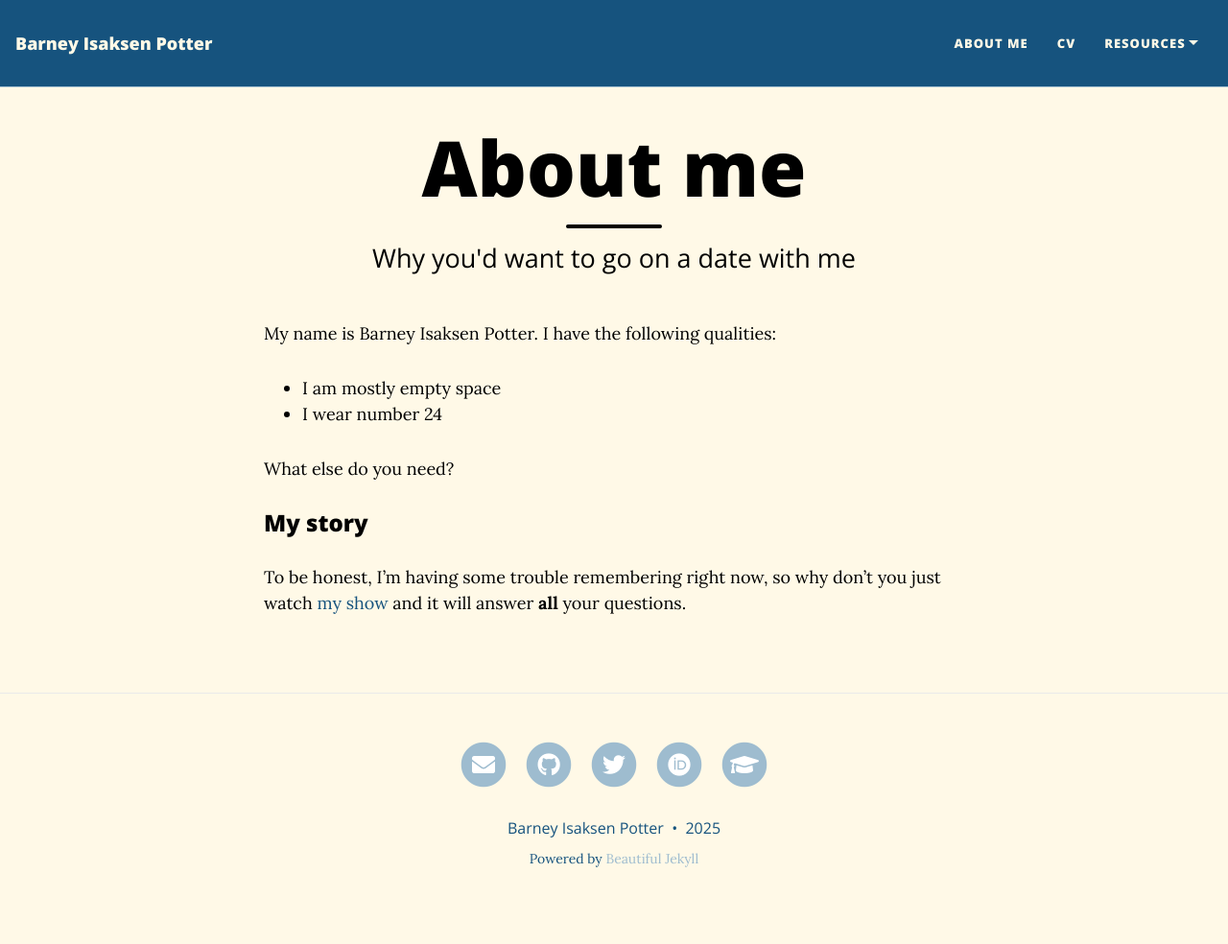
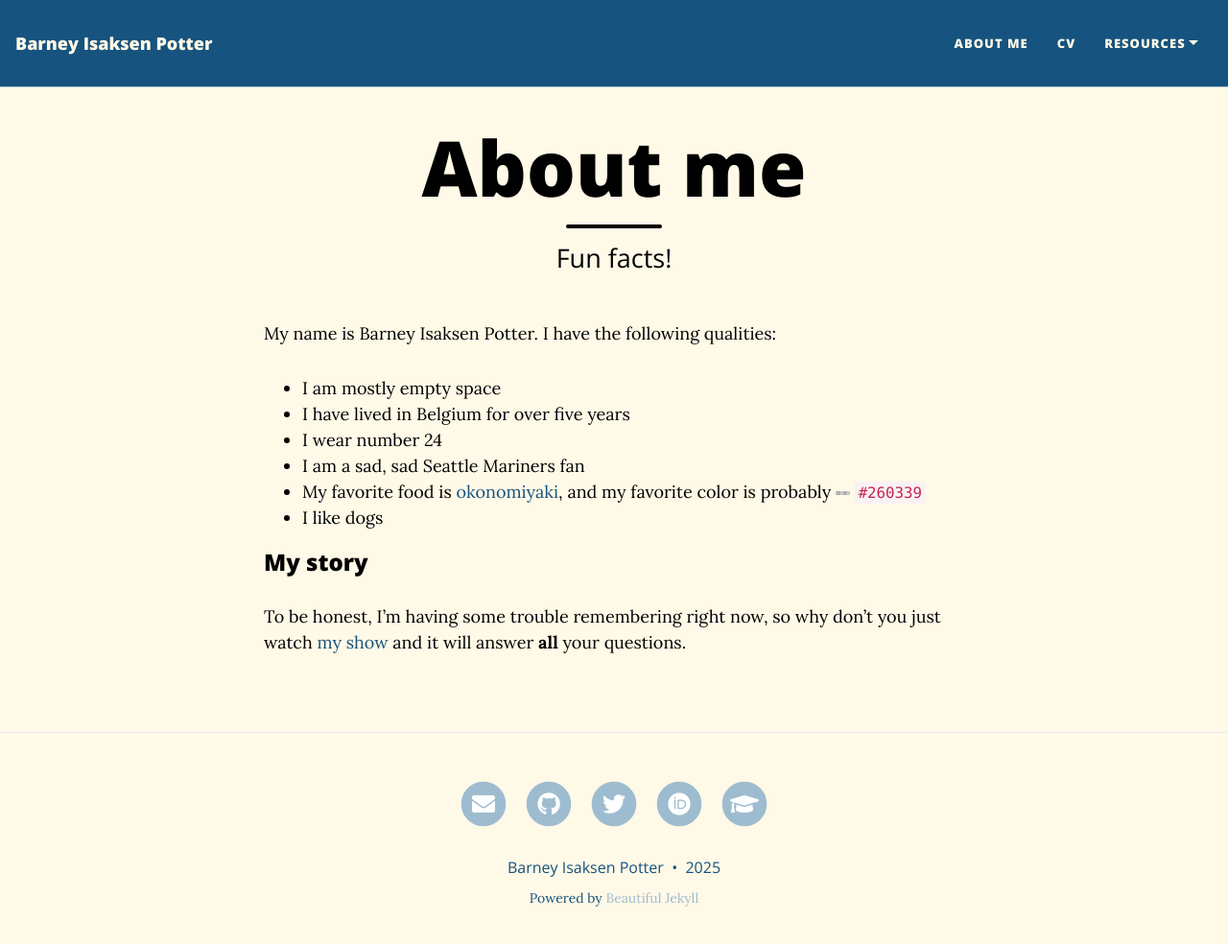
Before and after one commit to barneypotter24/barneypotter24.github.io, a Jekyll site: the page built from aboutme.md, in a window 1280 px wide and 997 px high. Shown: the top 984 px of the window at 96% size. Built offline with Jekyll 4.4.1, drawn with Linux system fonts in a browser that asks for light colours; nearby versions of some CDN libraries.

Commit message:
update about me

```diff
--- a/aboutme.md
+++ b/aboutme.md
@@ -1,15 +1,17 @@
 ---
 layout: page
 title: About me
-subtitle: Why you'd want to go on a date with me
+subtitle: Fun facts!
 ---
 
 My name is Barney Isaksen Potter. I have the following qualities:
 
 - I am mostly empty space
+- I have lived in Belgium for over five years
 - I wear number 24
-
-What else do you need?
+- I am a sad, sad Seattle Mariners fan
+- My favorite food is [okonomiyaki](https://www.justonecookbook.com/okonomiyaki/), and my favorite color is probably ![#260339](https://via.placeholder.com/15/4c72a5/4c72a5.png) `#260339`
+- I like dogs
 
 ### My story
 
```
